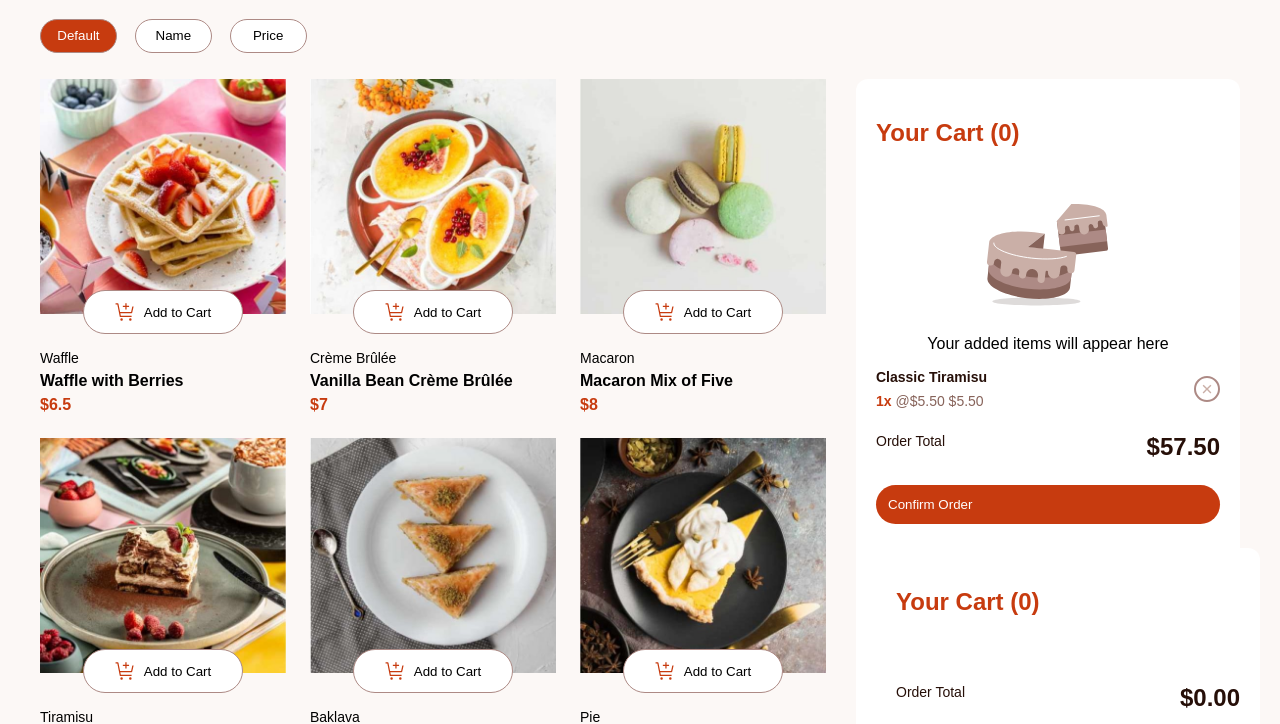
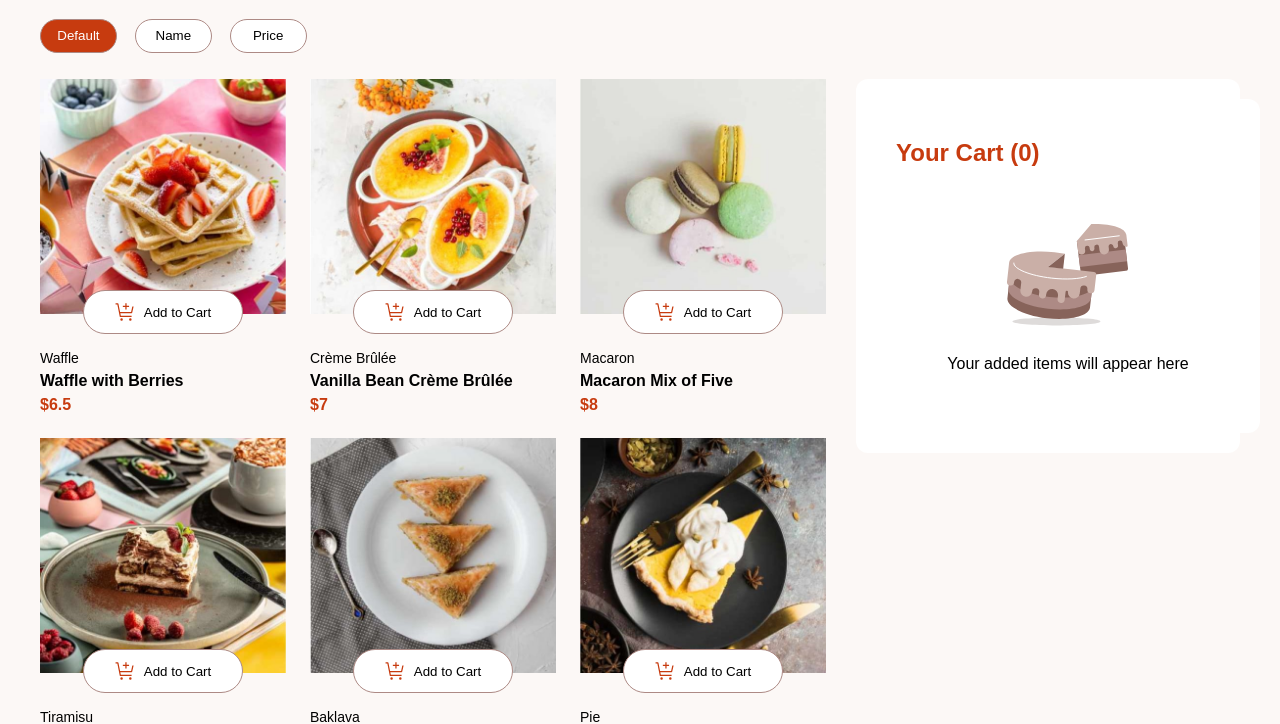
Before and after one commit to sabts/shopping-cart, a plain HTML site: page index.html in a window 1280 px wide. Shown: the part 101-825 px from the top of the page. Drawn offline with Linux system fonts and the light colour scheme.

Commit message:
hide and show product in cart

```diff
--- a/index.html
+++ b/index.html
@@ -19,33 +19,6 @@
       <section id="gallery" class="gallery">
       </section>
       <section class="shopping-cart-container" id="cart">
-        <div>
-          <h2>Your Cart (0)</h2>
-        </div>
-        <div class="cart-content">
-          <div class="emtycart">
-            <img src="./assets/images/illustration-empty-cart.svg">
-            <p>Your added items will appear here</p>
-          </div>
-          <div class="product-in-cart">
-            <div class="product-infoCart">
-             <span class="productname">Classic Tiramisu</span>
-             <div>
-              <span class="quantityin">1x</span>
-              <span class="price-by-unit">@$5.50</span>
-              <span class="total-product-price">$5.50</span>
-             </div>
-            </div>
-            <button class="icon-remove-item">
-              <img src="./assets/images/icon-remove-item.svg">
-            </button>
-          </div>
-        </div>
-        <div class="checkout">
-          <span class="total-text">Order Total</span>
-          <span class="total-price">$57.50</span>
-        </div>
-        <button class="button button-secondary">Confirm Order</button>
       </section>
     </main>
     <script src="./js/scripts.js"></script>
--- a/js/scripts.js
+++ b/js/scripts.js
@@ -131,6 +131,7 @@ const addProduct = (event, product) => {
     pictureDiv.classList.add('product-picture-selected');
     shoppingCart.push({ ...product, quantity: 1 });
   }
+  createCart(shoppingCart)
 };
 
 const addamountOfProduct = (event, product) => {
@@ -147,8 +148,9 @@ const addamountOfProduct = (event, product) => {
     existingProduct.quantity += 1;
     countSpan.textContent = existingProduct.quantity;
   }
-  console.log('add amount button');
-  console.log(shoppingCart);
+  //console.log('add amount button');
+  //console.log(shoppingCart);
+  createCart(shoppingCart)
 };
 
 
@@ -178,6 +180,7 @@ const subtractamountOfProduct = (event, product) => {
       countSpan.textContent = existingProduct.quantity;
     }
   }
+  createCart(shoppingCart)
 };
 
 const createProduct = (products) => {
@@ -321,18 +324,40 @@ const filterProducts = (event) => {
 }
 
 const createCart = (cartItems) => {
+  cartElement.textContent = "";
+
+  //hijo 0 de cart element
   const container = document.createElement("section");
   container.classList.add("shopping-cart-container");
   container.id = "cart";
 
-  const headerDiv = document.createElement("div");
+  //hijo 0 de container
+  const productsInDiv = document.createElement("div");
   const title = document.createElement("h2");
   title.textContent = `Your Cart (${cartItems.length})`;
-  headerDiv.append(title);
+  productsInDiv.append(title);
 
+  //hijo 1 de container
   const cartContent = document.createElement("div");
   cartContent.classList.add("cart-content");
 
+  //hijo 0 de cart content
+  let emptyDiv = document.createElement("div");
+  emptyDiv.classList.add("emtycart");
+
+  if (cartItems.length === 0) {
+    const emptyImg = document.createElement("img");
+    emptyImg.src = "./assets/images/illustration-empty-cart.svg";
+    const emptyText = document.createElement("p");
+    emptyText.textContent = "Your added items will appear here";
+
+    emptyDiv.append(emptyImg, emptyText);
+    cartContent.append(emptyDiv);
+  } else {
+    emptyDiv.classList.add("hide");
+  }
+
+    //hijo 1 de cartcontent
     cartItems.forEach(item => {
       const productDiv = document.createElement("div");
       productDiv.classList.add("product-in-cart");
@@ -372,29 +397,44 @@ const createCart = (cartItems) => {
       cartContent.append(productDiv);
     });
 
+  //hijo 2 de cart content
   const checkoutDiv = document.createElement("div");
   checkoutDiv.classList.add("checkout");
 
   const totalText = document.createElement("span");
-  totalText.classList.add("total-text");
+  totalText.classList.add("total-text",'hide');
   totalText.textContent = "Order Total";
 
   const totalAmount = cartItems.reduce((sum, p) => sum + p.price * p.quantity, 0);
   const totalPrice = document.createElement("span");
-  totalPrice.classList.add("total-price");
+  totalPrice.classList.add("total-price",'hide');
   totalPrice.textContent = `$${totalAmount.toFixed(2)}`;
 
   checkoutDiv.append(totalText, totalPrice);
 
-  const confirmBtn = document.createElement("button");
-  confirmBtn.classList.add("button", "button-secondary");
-  confirmBtn.textContent = "Confirm Order";
+  const confirmButton = document.createElement("button");
+  confirmButton.classList.add("button", "button-secondary");
+  confirmButton.textContent = "Confirm Order";
 
-  container.append(headerDiv, cartContent, checkoutDiv, confirmBtn);
+  container.append(productsInDiv, cartContent, checkoutDiv, confirmButton);
   cartElement.append(container);
 };
 
+const emptyCartandProductIn = () => {
+ const container = cartElement.children[0];
+  const checkoutDiv = container.children[2];
+  const checkoutButton = container.children[3];
+
+  if (shoppingCart.length !== 0) {
+    checkoutDiv.classList.remove("hide");
+    checkoutButton.classList.remove("hide")
+  } else {
+    checkoutDiv.classList.add("hide");
+    checkoutButton.classList.add("hide")
+  }
+};
 
 createProduct(PRODUCTS);
 createCart(shoppingCart);
+emptyCartandProductIn()
 filtersElement.addEventListener('click', filterProducts);
```
Lines whose indentation alone changed are shown as unchanged.
